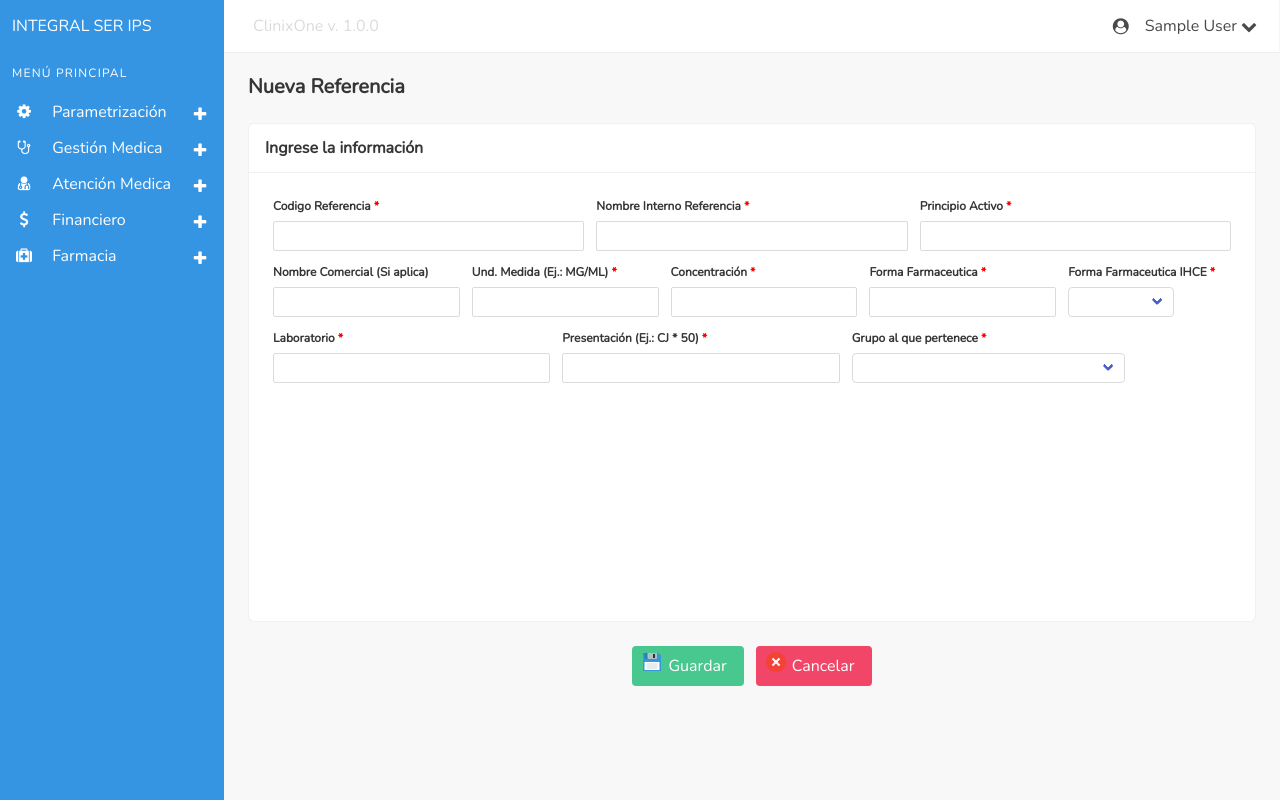
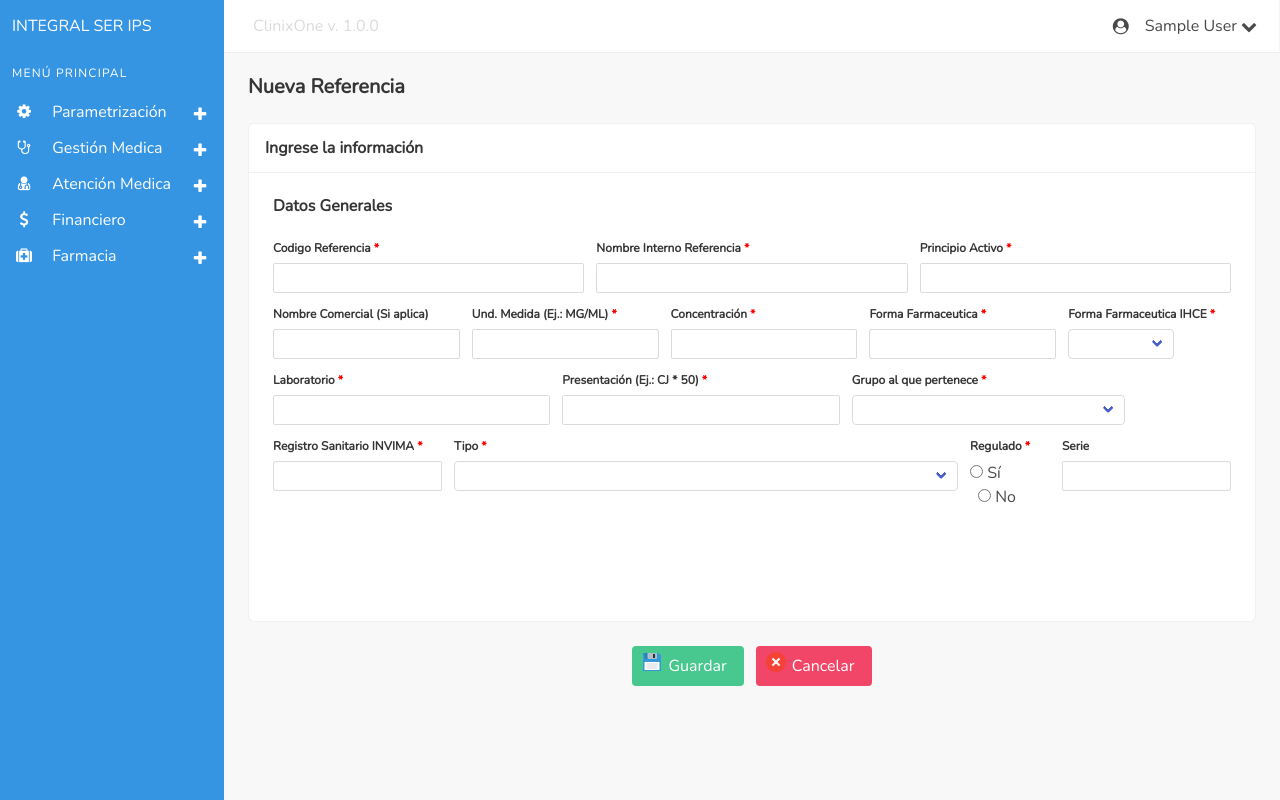
Before and after one commit to devjoit1-creator/ClinixOne_1.0.0, a Flask app: page /add_referencia in a window 1280 px wide. Run offline with Flask 3, Linux system fonts and the light colour scheme; the visitor is signed in with stand-in values (Sample User, id 1); tables that the repository leaves empty or names only in its code hold one stand-in row (values such as "Sample post"); some libraries are stand-ins or nearby versions.

Commit message:
Avance ventana nueva referencia

```diff
--- a/app/static/js/referencias/add_referencia.js
+++ b/app/static/js/referencias/add_referencia.js
@@ -8,6 +8,8 @@ const $concentracion = document.getElementById("concentracion");
 const $forma_farm = document.getElementById("forma_farm");
 const $laboratorio = document.getElementById("laboratorio");
 const $presentacion = document.getElementById("presentacion");
+const $registro_invima = document.getElementById("registro_invima");
+const $serie_referencia = document.getElementById("serie_referencia");
 const $btn_cancelar = document.getElementById("btn_cancelar");
 const $form_addreferencia = document.getElementById("form_addreferencia");
 
@@ -42,6 +44,14 @@ $laboratorio.addEventListener("keyup", () => {
 
 $presentacion.addEventListener("keyup", () => {
     $presentacion.value = $presentacion.value.toUpperCase();
+});
+
+$registro_invima.addEventListener("keyup", () => {
+    $registro_invima.value = $registro_invima.value.toUpperCase();
+});
+
+$serie_referencia.addEventListener("keyup", () => {
+    $serie_referencia.value = $serie_referencia.value.toUpperCase();
 })
 
 /* Modo Cancelar */
--- a/app/templates/temp_referencias/add_referencia.html
+++ b/app/templates/temp_referencias/add_referencia.html
@@ -22,6 +22,7 @@
             <div class="card-content">
                 <div class="content">
                     <section class="inter-scrollable-section">
+                        <h6 class="title is-6">Datos Generales</h6>
                         <div class="field is-horizontal">
                             <div class="field-body">
                                 <div class="field">
@@ -95,6 +96,44 @@
                                 </div>
                             </div>
                         </div>
+                        <div class="field is-horizontal">
+                            <div class="field-body">
+                                <div class="field">
+                                    <label for="registro_invima" class="label is-small">Registro Sanitario INVIMA <strong style="color: red;">*</strong></label>
+                                    <input type="text" name="registro_invima" id="registro_invima" class="input is-small" required>
+                                </div>
+                                <div class="field">
+                                    <label for="tipo_referencia" class="label is-small">Tipo <strong style="color: red;">*</strong></label>
+                                    <span class="select is-small">
+                                        <select name="tipo_referencia" id="tipo_referencia">
+                                            <option value=""></option>
+                                            <option value="01">MEDICAMENTO CON USO CON REGISTRO SANITARIO</option>
+                                            <option value="02">MEDICAMENTO CON USO COMO VITAL NO DISPONIBLE DEFINIDO POR EL INVIMA</option>
+                                            <option value="03">PREPARACION MAGISTRAL</option>
+                                            <option value="04">MEDICAMENTO CON USO NO INCLUIDO EN EL REGISTRO SANITARIO</option>
+                                            <option value="05">MEDICAMENTO CON AUTORIZACION SANITARIA DE USO DE EMERGENCIA ASUE</option>
+                                        </select>
+                                    </span>
+                                </div>
+                                <div class="field">
+                                    <label for="regulado" class="label is-small">Regulado <strong style="color: red;">*</strong></label>
+                                    <div class="control">
+                                        <label class="radio">
+                                            <input type="radio" id="regulado" name="regulado" required/>
+                                            Sí
+                                        </label>
+                                        <label class="radio">
+                                            <input type="radio" id="regulado" name="regulado" required/>
+                                            No
+                                        </label>
+                                    </div>
+                                </div>
+                                <div class="field">
+                                    <label for="serie_referencia" class="label is-small">Serie</label>
+                                    <input type="text" name="serie_referencia" id="serie_referencia" class="input is-small">
+                                </div>
+                            </div>
+                        </div>
                     </section>
                 </div>
             </div>
```
